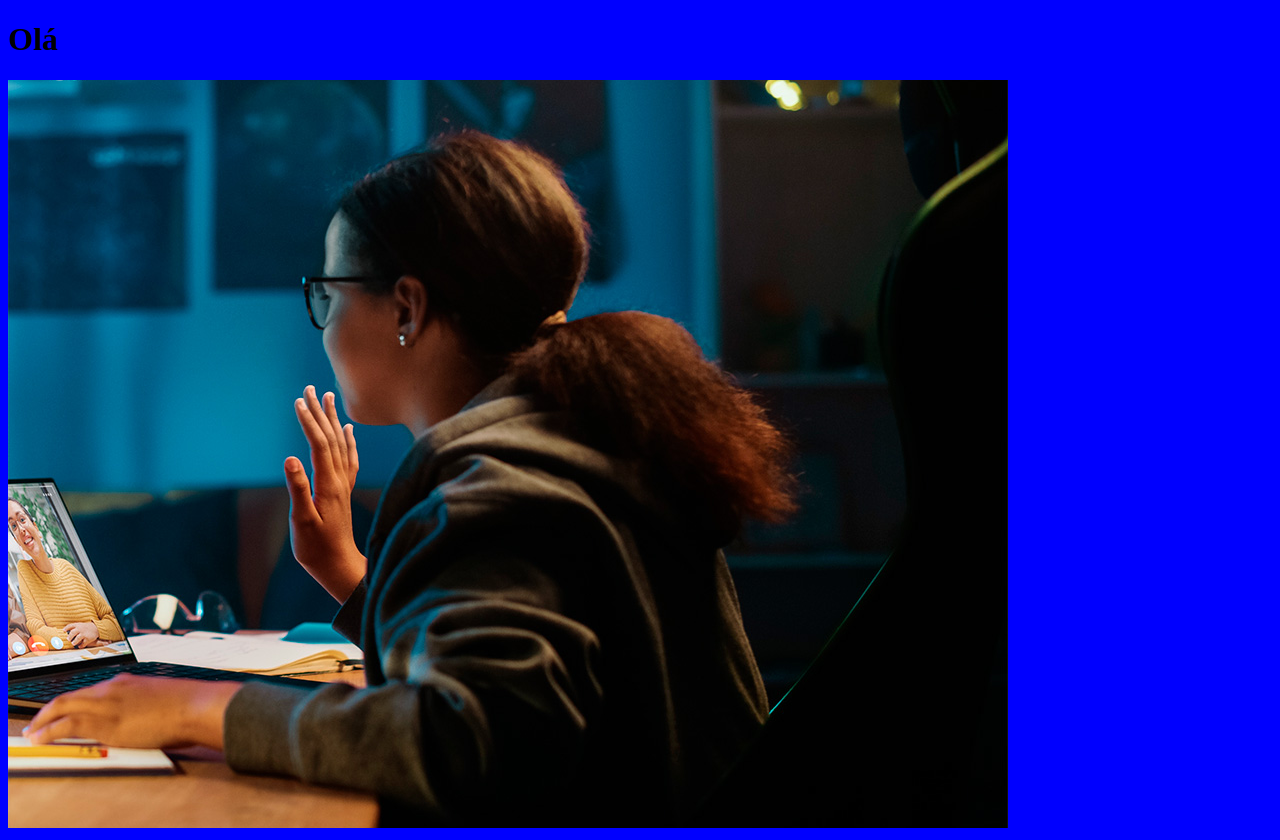
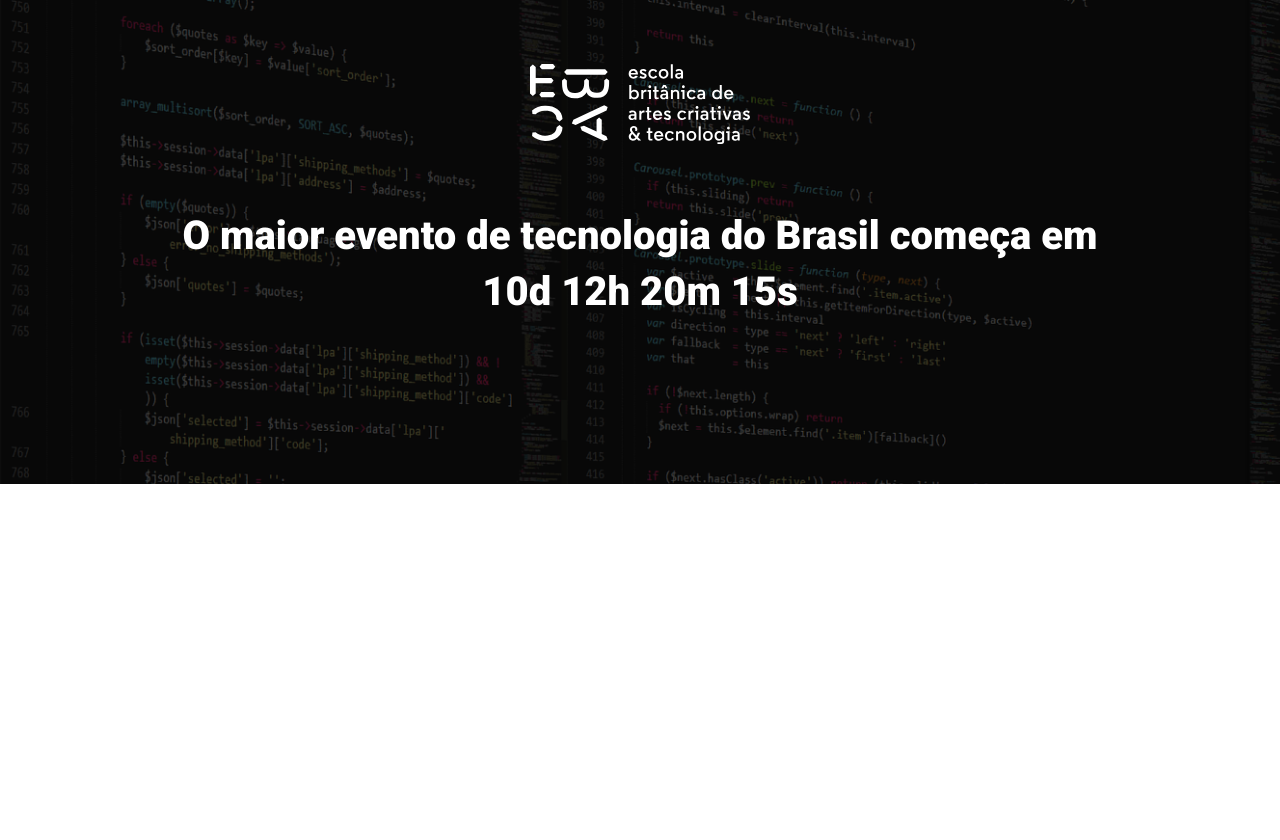
Before and after one commit to Ruan-Bertin/ebac_tech_talks, a website built with Parcel: page src/index.html in a window 1280 px wide. After the commit the page ends 800 px from the top, so only its background shows below. Built offline with nearby package versions, Linux system fonts and the light colour scheme.

Commit message:
Feat: Criando o hero

```diff
--- a/src/index.html
+++ b/src/index.html
@@ -4,12 +4,21 @@
   <meta charset="UTF-8">
   <meta http-equiv="X-UA-Compatible" content="IE=edge">
   <meta name="viewport" content="width=device-width, initial-scale=1.0">
-  <title>Document</title>
+  <title>EBAC Tech Talks</title>
+  <link rel="preconnect" href="https://fonts.googleapis.com">
+  <link rel="preconnect" href="https://fonts.gstatic.com" crossorigin>
+  <link href="https://fonts.googleapis.com/css2?family=Roboto:wght@400;700;900&display=swap" rel="stylesheet">
   <link rel="stylesheet" href="styles/main.scss">
 </head>
 <body>
-  <h1>Olá</h1>
-  <img src="./images/backend.png" alt="">
+  <header class="hero">
+    <div class="container">
+      <img class="hero__logo" src="./images/ebac_logo.svg" alt="EBAC">
+      <p class="hero__text">
+        O maior evento de tecnologia do Brasil começa em 10d 12h 20m 15s
+      </p>
+    </div>
+  </header>
   <script src="scripts/main.js"></script>
 </body>
 </html>
--- /dev/null
+++ b/src/styles/_hero.scss
@@ -0,0 +1,52 @@
+.hero{
+  padding-top: 64px;
+  padding-bottom: 100px;
+  background-image: url(../images/fundo.png);
+  background-repeat: no-repeat;
+  background-size: cover;
+  position: relative;
+
+  .container{
+    position: relative;
+  }
+
+  &::before{
+    position: absolute;
+    top: 0;
+    left: 0;
+    width: 100%;
+    height: 100%;
+    background-color: #000;
+    opacity: .7;
+    content: '';
+  }
+
+  &__text{
+    margin-top: 64px;
+    margin-bottom: 64px;
+    font-size: 40px;
+    line-height: 56px;
+    font-weight: 800;
+    text-align: center;
+  }
+
+  &__logo{
+    margin: 0 auto;
+    height: 80px;
+    display: block;
+  }
+
+  @media (max-width:640px){
+      padding: 40px 0;
+
+      &__logo{
+        height: 40px;
+      }
+
+      &__text{
+        font-size: 22px;
+        line-height: 24px;
+        margin: 24px 0;
+      }
+  }
+}
--- a/src/styles/main.scss
+++ b/src/styles/main.scss
@@ -1,3 +1,23 @@
-body{
-  background-color: blue;
+@use 'hero';
+
+*{
+  margin: 0;
+  padding: 0;
+  box-sizing: border-box;
+  font-family: 'Roboto', sans-serif;
+  color: #fff;
 }
+
+.container{
+  max-width: 960px;
+  width: 100%;
+  margin: 0 auto;
+
+  @media (max-width: 640px){
+      max-width: 80%;
+  }
+
+  @media (max-width: 1024px){
+      max-width: 90%;
+  }
+}
```
